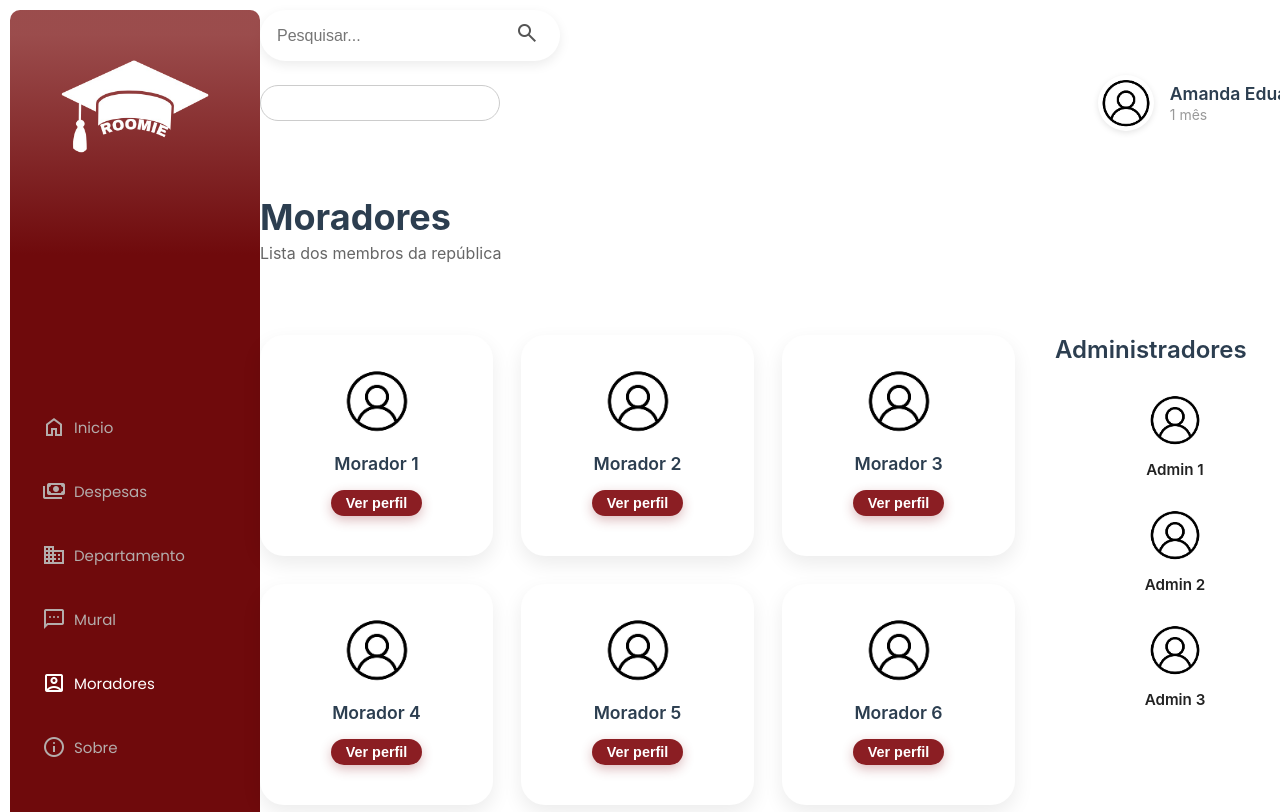
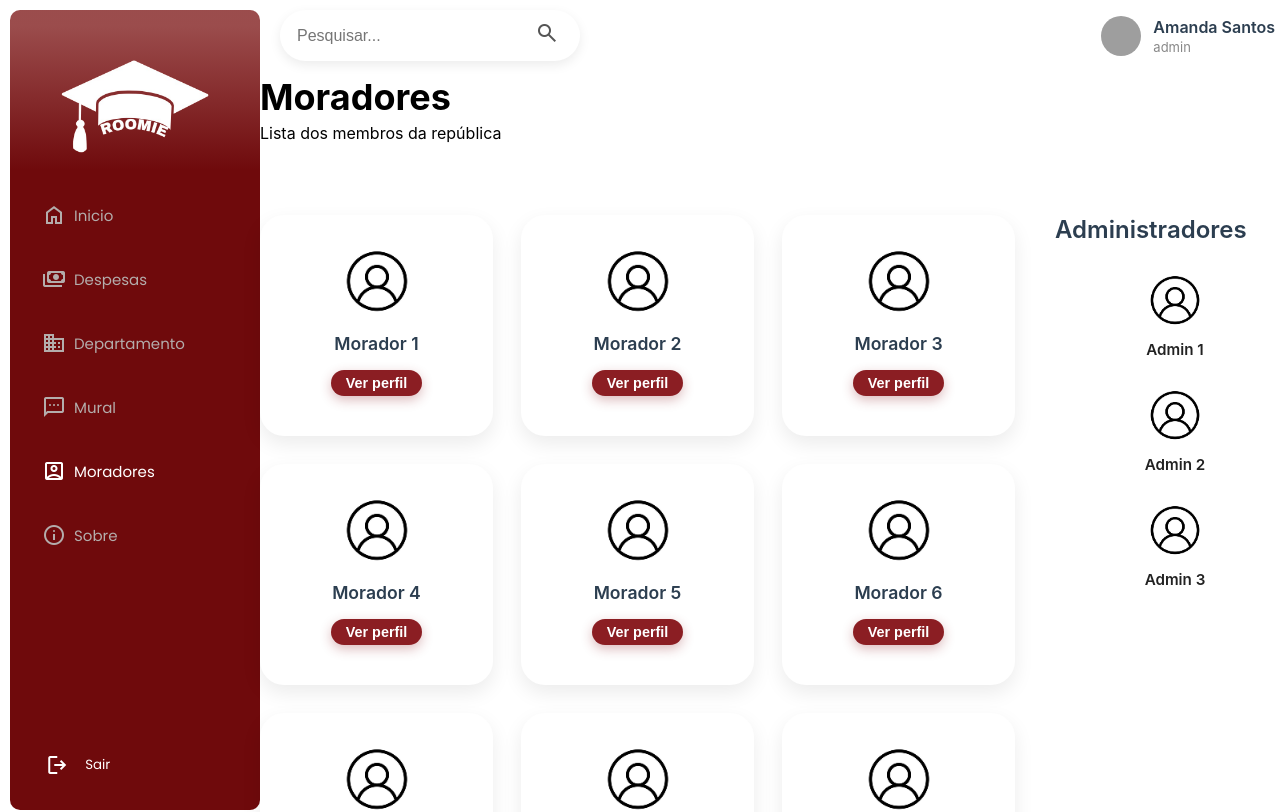
Before and after one commit to thaynabecker/roomie-frontend, a Vue app: page /moradores in a window 1280 px wide. Shown: the top 812 px of the page. Built offline with nearby package versions, Linux system fonts and the light colour scheme; grey boxes are pictures that could not be loaded.

Commit message:
FEAT: create profile page layout #28

```diff
--- a/package.json
+++ b/package.json
@@ -12,10 +12,6 @@
   },
   "dependencies": {
     "@mdi/font": "^7.4.47",
-<<<<<<< HEAD
-    "axios": "^1.11.0",
-=======
->>>>>>> a2b365f (FIX: Changes)
     "material-icons": "^1.13.14",
     "pinia": "^3.0.3",
     "vue": "^3.5.17",
--- a/src/App.vue
+++ b/src/App.vue
@@ -1,11 +1,29 @@
 <script setup>
 import SideBarComponent from '@/components/SideBarComponent.vue';
 import FooterComponent from '@/components/FooterComponent.vue'
-import HeaderComponent from '@/components/SearchComponent.vue';
+import SearchComponent from '@/components/SearchComponent.vue';
+import ProfileComponent from '@/components/ProfileComponent.vue';
+
+const user = {
+  name: 'Amanda Santos',
+  role: 'admin',
+  photoUrl: '/assets/img/your-photo.jpg'
+}
 </script>
 <template>
     <header class="header">
-      <HeaderComponent />
+      <div class="header-bar">
+        <div class="header-left">
+          <SearchComponent />
+        </div>
+        <div class="header-right">
+          <ProfileComponent
+            :name="user.name"
+            :role="user.role"
+            :photo-url="user.photoUrl"
+          />
+        </div>
+      </div>
     </header>
 
     <div class="sidebar">
@@ -21,6 +39,25 @@ import HeaderComponent from '@/components/SearchComponent.vue';
 </template>
 
 <style scoped>
+.header-bar {
+  display: flex;
+  align-items: center;
+  justify-content: space-between;
+  gap: 24px;
+  width: 100%;
+}
+.header-left {
+  display: flex;
+  align-items: center;
+  flex: 1;
+  margin-left: 20px;
+}
+.header-right {
+  display: flex;
+  align-items: center;
+  justify-content: flex-end;
+  flex: 1;
+}
 .header {
   grid-area: header;
   height: 80px;
@@ -34,7 +71,7 @@ import HeaderComponent from '@/components/SearchComponent.vue';
   color: white;
   border-radius: 10px;
   /* width: 250px; */
-  min-height: 100%;
+  height: 100vh;
   padding: 2rem 1rem;
   display: flex;
   flex-direction: column;
--- a/src/components/ProfileComponent.vue
+++ b/src/components/ProfileComponent.vue
@@ -1,11 +1,11 @@
 <template>
-    <div class="profile-info">
+    <router-link to="/perfil" class="profile-info">
       <img :src="photoUrl" alt="Profile" class="profile-photo" />
       <div class="profile-details">
         <span class="profile-name">{{ name }}</span>
         <span class="profile-role">{{ role }}</span>
       </div>
-    </div>
+    </router-link>
   </template>
 
   <script setup>
@@ -16,51 +16,33 @@
   })
   </script>
 
-  <!-- Exemplo em App.vue ou HeaderComponent.vue -->
-  <!-- <template>
-    <ProfileComponent
-      :name="user.name"
-      :role="user.role"
-      :photo-url="user.photoUrl"
-    />
-  </template> -->
-  <!--
-  <script setup>
-  import ProfileComponent from '@/components/ProfileComponent.vue'
-
-  // Exemplo: esses dados viriam do login/autenticação
-  const user = {
-    name: 'Amanda Santos',
-    role: 'admin', // ou 'morador'
-    photoUrl: '/assets/img/your-photo.jpg'
-  }
-  </script> -->
-
   <style scoped>
   .profile-info {
     display: flex;
     align-items: center;
     gap: 12px;
-    margin-right: 40px; /* ajuste conforme necessário */
+    margin-right: 40px;
+    cursor: pointer; /* mousezinho */
+    text-decoration: none; /* tira sublinhado do router-link */
+    color: inherit; /* mantém a cor do texto normal */
   }
-
+  .profile-info:hover {
+    opacity: 0.8; /* feedback visual */
+  }
   .profile-photo {
     width: 40px;
     height: 40px;
     border-radius: 50%;
     object-fit: cover;
   }
-
   .profile-details {
     display: flex;
     flex-direction: column;
   }
-
   .profile-name {
     font-weight: 600;
     font-size: 16px;
   }
-
   .profile-role {
     font-size: 13px;
     color: #888;
--- a/src/components/SideBarComponent.vue
+++ b/src/components/SideBarComponent.vue
@@ -18,7 +18,7 @@ import 'material-icons/iconfont/material-icons.css'
         </router-link>
       </li>
       <li>
-        <router-link to="/departamento">
+        <router-link to="/departamentos">
           <span class="material-symbols-outlined">business</span>Departamento
         </router-link>
       </li>
--- a/src/router/index.js
+++ b/src/router/index.js
@@ -5,6 +5,8 @@ import Departamentos from '@/views/DepartamentosView.vue'
 import Mural from '@/views/MuralView.vue'
 import Moradores from '@/views/MoradoresView.vue'
 import Sobre from '@/views/SobreView.vue';
+import Perfil from '@/views/PerfilMoradorView.vue'
+import CadastroAdmin from '@/views/CadastroAdministradorView.vue'
 
 const router = createRouter({
   history: createWebHistory(import.meta.env.BASE_URL),
@@ -39,6 +41,16 @@ const router = createRouter({
       name: 'Sobre',
       component: Sobre,
     },
+    {
+      path: '/perfil',
+      name: 'Perfil',
+      component: Perfil,
+    },
+    {
+      path: '/cadastroadmin',
+      name: 'CadastroAdmin',
+      component: CadastroAdmin,
+    },
   ],
 })
 
--- a/src/views/MoradoresView.vue
+++ b/src/views/MoradoresView.vue
@@ -1,13 +1,6 @@
 <script setup>
 import { ref, onMounted } from 'vue'
 import icon from '@/assets/img/icon.png'
-
-
-const usuario = ref({
-  nome: 'Amanda Eduarda',
-  tempo: '1 mês',
-  foto: icon
-})
 
 const moradores = ref([])
 const administradores = ref([])
@@ -35,21 +28,6 @@ onMounted(() => {
 
 <template>
   <div class="container">
-    <!-- Cabeçalho com barra de pesquisa e usuário -->
-    <header class="header">
-      <div class="search-bar">
-        <input type="text"/>
-      </div>
-
-      <div class="user-info">
-        <img :src="usuario.foto" alt="Avatar" class="avatar" />
-        <div class="user-text">
-          <p class="user-name">{{ usuario.nome }}</p>
-          <p class="user-time">{{ usuario.tempo }}</p>
-        </div>
-      </div>
-    </header>
-
     <!-- Título e subtítulo fora do header -->
     <section class="title-section">
       <h1 class="title">Moradores</h1>
@@ -97,50 +75,6 @@ body {
   gap: 40px;
 }
 
-
-/* Header com pesquisa e usuário */
-.header {
-  display: flex;
-  justify-content: space-between;
-  align-items: center;
-  margin-bottom: 24px;
-}
-
-.search-bar input {
-  padding: 8px 16px;
-  border-radius: 24px;
-  border: 1px solid #ccc;
-  width: 240px;
-  font-size: 1rem;
-}
-
-.user-info {
-  display: flex;
-  align-items: center;
-  gap: 16px;
-}
-.avatar {
-  width: 56px;
-  height: 56px;
-  border-radius: 50%;
-  object-fit: cover;
-  box-shadow: 0 2px 6px rgba(0,0,0,0.1);
-}
-.user-text {
-  display: flex;
-  flex-direction: column;
-}
-.user-name {
-  font-weight: 600;
-  font-size: 1.1rem;
-  margin: 0;
-}
-.user-time {
-  font-size: 0.875rem;
-  color: #999;
-  margin: 2px 0 0;
-}
-
 /* Seção do título */
 .title-section {
   margin-bottom: 32px;
@@ -150,10 +84,11 @@ body {
   font-size: 2.25rem;
   font-weight: 700;
   margin: 0 0 4px;
+  color: black;
 }
 .subtitle {
   font-size: 1rem;
-  color: #666;
+  color: black;
   margin: 0;
 }
 
--- a/src/views/PerfilMoradorView.vue
+++ b/src/views/PerfilMoradorView.vue
@@ -13,9 +13,6 @@ const usuario = {
 <template>
   <div class="perfil">
     <main class="main">
-    <div>
-        <SideBar />
-    </div>
       <div>
         <div class="textos">
           <h1>Meu perfil</h1>
@@ -37,16 +34,17 @@ const usuario = {
       </div>
     </main>
   </div>
-  <footer>
-  <FooterComponent />
-  </footer>
 </template>
 
 <style scoped>
+html {
+  font-family: 'Poppins', sans-serif;
+}
+
 .main {
   display: flex;
-    text-align: center;
 }
+
 .perfil {
   padding: 40px;
   display: flex;
@@ -54,32 +52,42 @@ const usuario = {
   align-items: flex-start;
   color: #000;
 }
+
 .textos {
   margin: 0 0 20px 0;
+  text-align: left; /* força o título e subtítulo pra esquerda */
 }
+
 .textos h1 {
   font-size: xx-large;
   font-weight: bold;
+  margin: 0 0 4px;
 }
+
 .textos p {
   font-size: 14px;
   color: #666;
+  margin: 0;
 }
+
 .conteudo {
   display: flex;
   align-items: center;
   gap: 60px;
 }
+
 .foto-container img {
   width: 300px;
   height: 300px;
   padding: 16px;
 }
+
 .infos {
   display: flex;
   flex-direction: column;
   gap: 16px;
 }
+
 .campo {
   font-size: 20px;
   background-color: #7A0C0C;
@@ -89,60 +97,4 @@ const usuario = {
   font-weight: bold;
   min-width: 400px;
 }
-html {
-    font-family: 'Poppins', sans-serif;;
-}
-
-.main {
-    display: flex;
-    text-align: center;
-}
-.perfil {
-    padding: 40px;
-    display: flex;
-    flex-direction: column;
-    align-items: flex-start;
-    color: #000;
-}
-.textos {
-    margin: 0 0 20px 0;
-}
-.textos h1 {
-    font-size: xx-large;
-    font-weight: bold;
-}
-.textos p {
-    font-size: 14px;
-    color: #666;
-}
-.conteudo {
-    display: flex;
-    align-items: center;
-    gap: 60px;
-}
-.foto-container img {
-    width: 300px;
-    height: 300px;
-    padding: 16px;
-}
-.infos {
-    display: flex;
-    flex-direction: column;
-    gap: 16px;
-}
-.campo {
-  background-color: #7A0C0C;
-  color: white;
-  padding: 12px 20px;
-  border-radius: 12px;
-  font-weight: bold;
-  min-width: 280px;
-    font-size: 20px;
-    background-color: #7A0C0C;
-    color: white;
-    padding: 12px 20px;
-    border-radius: 12px;
-    font-weight: bold;
-    min-width: 400px;
-}
 </style>
```
Also changed, not shown: src/components/ProfileWidgetComponent.vue (+28 -10 lines), src/assets/img/minilogo.png, 1 other file (tests, documents, lock files or other folders). Lines whose indentation alone changed are shown as unchanged.
